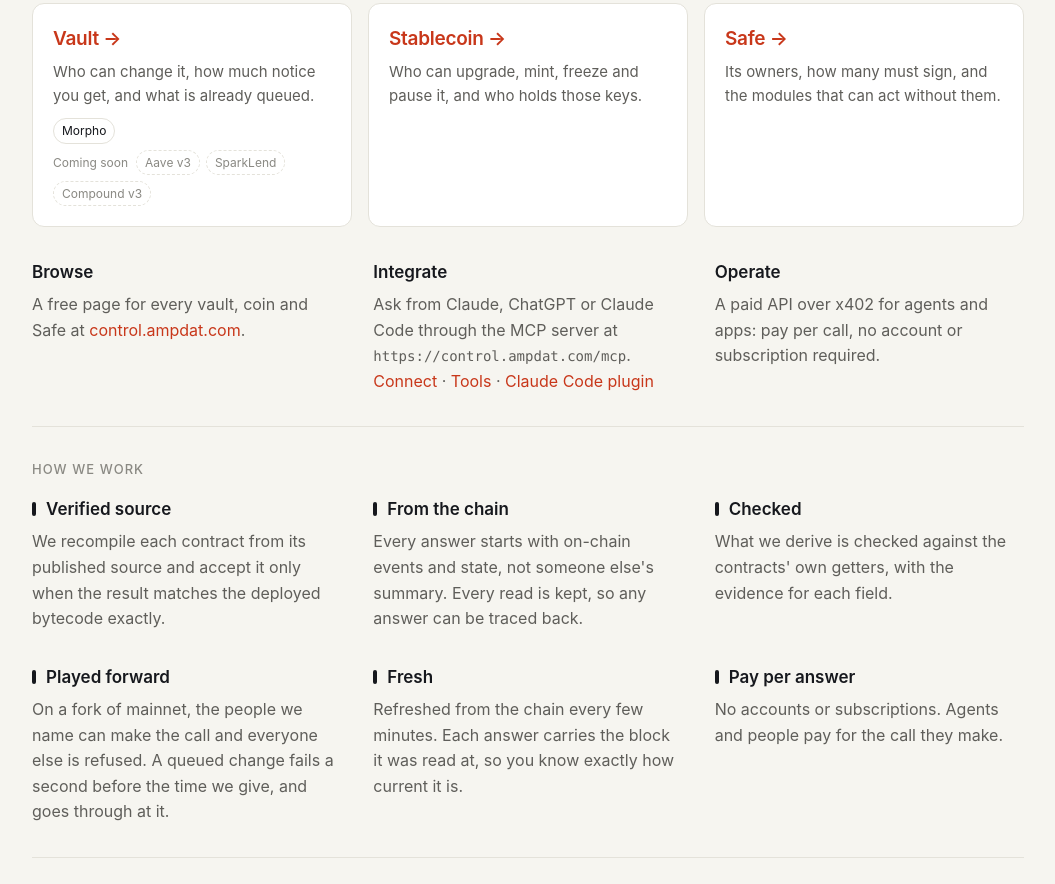
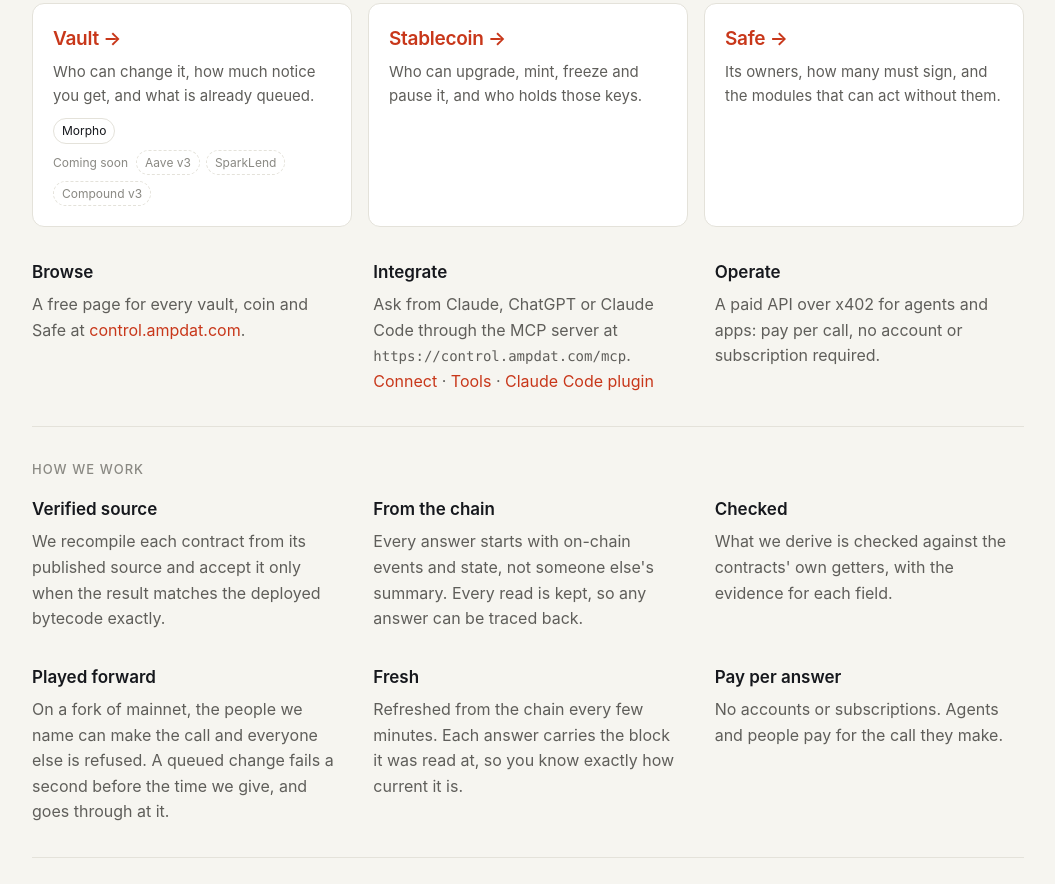
Before and after one commit to ampdat/ampdat.github.io, a plain HTML site: page index.html in a window 1280 px wide. Shown: the part 346-1230 px from the top of the page, without its empty margins (112-1167 px from the left). Drawn offline with Linux system fonts and the light colour scheme.

Commit message:
Publish site/www from ampdat/byte-and-tell@1655447

```diff
--- a/index.html
+++ b/index.html
@@ -51,7 +51,6 @@ a.chip { color:var(--fg); text-decoration:none; } a.chip:hover { border-color:va
 .cols { display:grid; grid-template-columns:repeat(auto-fit, minmax(240px, 1fr)); gap:32px; }
 .cols h3 { font-size:17px; font-weight:600; margin:0 0 6px; }
 .cols p { margin:0; color:var(--muted); font-size:16px; }
-.bit { display:inline-block; width:4px; height:14px; border-radius:2px; background:var(--fg); margin-right:10px; vertical-align:-1px; }
 footer { padding:32px 0 48px; border-top:1px solid var(--line); font-size:14px; color:var(--faint); display:flex; justify-content:space-between; flex-wrap:wrap; gap:12px; }
 footer a { text-decoration:none; } footer a:hover { color:var(--fg); }
 @media (max-width:640px) {
@@ -99,12 +98,12 @@ footer a { text-decoration:none; } footer a:hover { color:var(--fg); }
 <section id="about">
   <h2>How we work</h2>
   <div class="cols">
-    <div><h3><span class="bit"></span>Verified source</h3><p>We recompile each contract from its published source and accept it only when the result matches the deployed bytecode exactly.</p></div>
-    <div><h3><span class="bit"></span>From the chain</h3><p>Every answer starts with on-chain events and state, not someone else's summary. Every read is kept, so any answer can be traced back.</p></div>
-    <div><h3><span class="bit"></span>Checked</h3><p>What we derive is checked against the contracts' own getters, with the evidence for each field.</p></div>
-    <div><h3><span class="bit"></span>Played forward</h3><p>On a fork of mainnet, the people we name can make the call and everyone else is refused. A queued change fails a second before the time we give, and goes through at it.</p></div>
-    <div><h3><span class="bit"></span>Fresh</h3><p>Refreshed from the chain every few minutes. Each answer carries the block it was read at, so you know exactly how current it is.</p></div>
-    <div><h3><span class="bit"></span>Pay per answer</h3><p>No accounts or subscriptions. Agents and people pay for the call they make.</p></div>
+    <div><h3>Verified source</h3><p>We recompile each contract from its published source and accept it only when the result matches the deployed bytecode exactly.</p></div>
+    <div><h3>From the chain</h3><p>Every answer starts with on-chain events and state, not someone else's summary. Every read is kept, so any answer can be traced back.</p></div>
+    <div><h3>Checked</h3><p>What we derive is checked against the contracts' own getters, with the evidence for each field.</p></div>
+    <div><h3>Played forward</h3><p>On a fork of mainnet, the people we name can make the call and everyone else is refused. A queued change fails a second before the time we give, and goes through at it.</p></div>
+    <div><h3>Fresh</h3><p>Refreshed from the chain every few minutes. Each answer carries the block it was read at, so you know exactly how current it is.</p></div>
+    <div><h3>Pay per answer</h3><p>No accounts or subscriptions. Agents and people pay for the call they make.</p></div>
   </div>
 </section>
 
```
